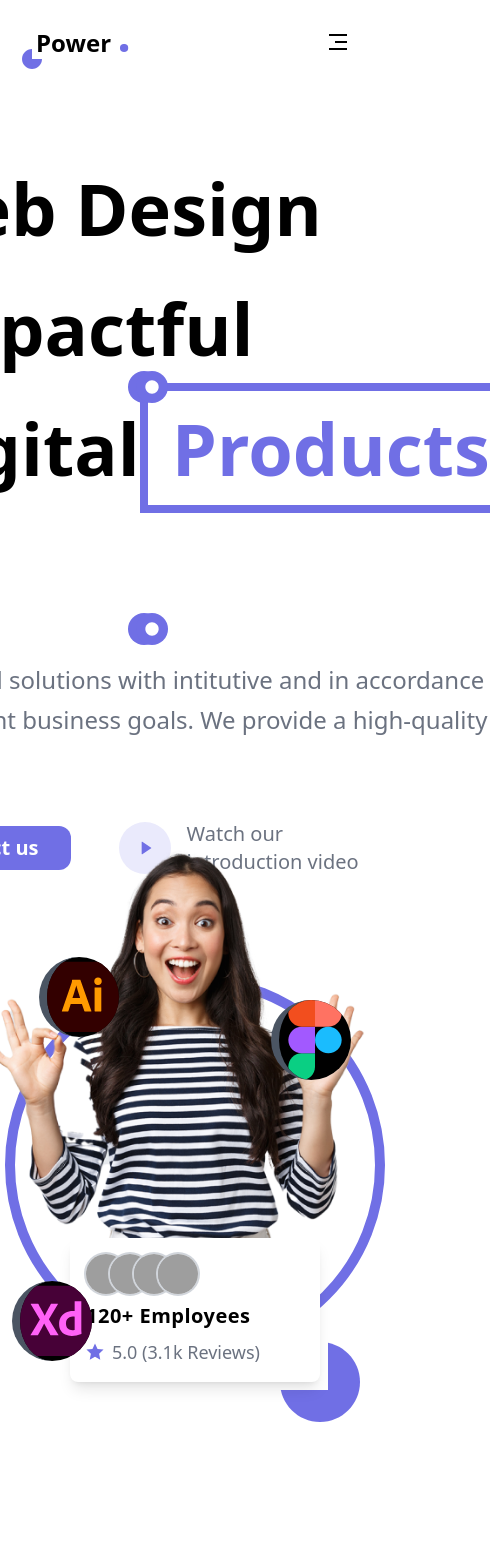
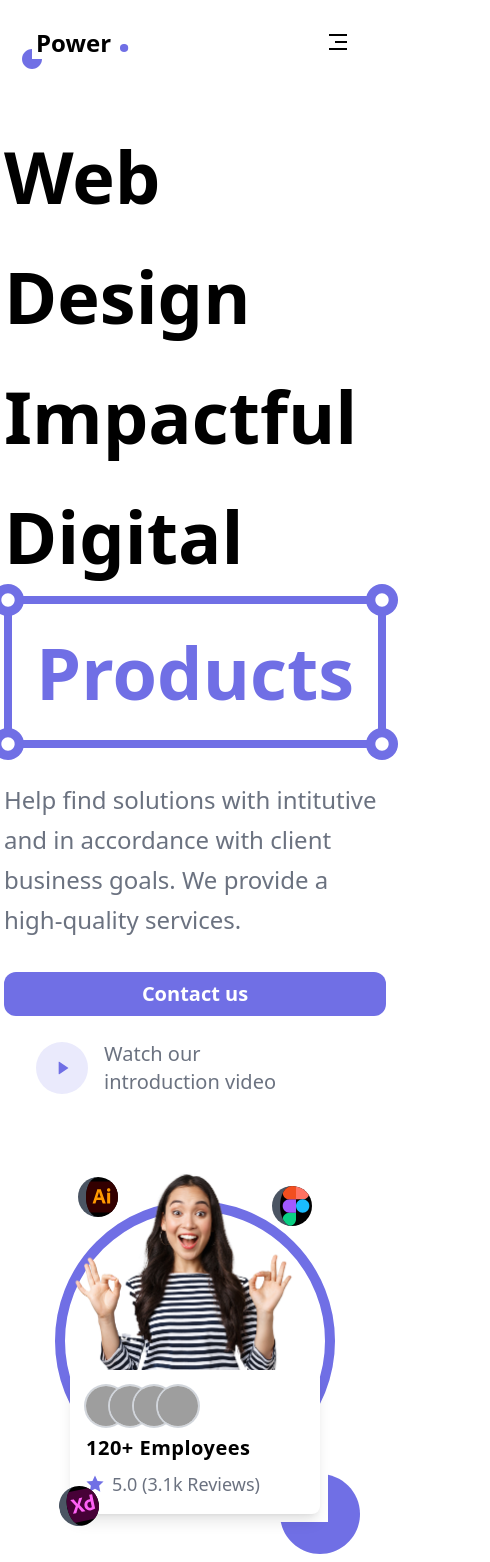
Before and after one commit to roquegabriel/landing-page, a React (Vite) app: page / in a window 390 px wide. Shown: the whole page, 490 px wide, since content can reach past the window. Before the commit the page ends 1430 px from the top, so only its background shows below. Built offline with nearby package versions, Linux system fonts and the light colour scheme; grey boxes are pictures that could not be loaded.

Commit message:
Update to make responsive

```diff
--- a/src/components/Hero.jsx
+++ b/src/components/Hero.jsx
@@ -7,11 +7,13 @@ import xdLogo from '../assets/images/adobe-xd.svg'
 
 const Hero = () => {
     return (
-        <section className='h-[90vh] grid grid-cols-1 md:grid-cols-8'>
-            <div className='md:col-span-5 flex items-center justify-center p-16'>
+        <section className='m-h-[90vh] grid grid-cols-1 xl:grid-cols-8'>
+            {/* Information */}
+            <div className='md:col-span-5 flex items-center justify-center p-8 xl:p-16'>
                 <div className='flex flex-col gap-8'>
-                    <h1 className='text-7xl font-bold leading-[7.5rem]'>Web Design Impactful Digital
-                        <span className='text-primary py-2 px-6 border-8 border-primary relative'>
+                    <h1 className='text-7xl font-bold leading-[7.5rem]'>
+                        Web Design Impactful Digital
+                        <span className='text-primary py-2 px-6 border-8 border-primary relative inline-block lg:inline'>
                             Products
                             <RiCheckboxBlankCircleFill className='text-base absolute -left-5 -top-5 text-white p-2 bg-primary rounded-full box-content' />
                             <RiCheckboxBlankCircleFill className='text-base absolute -left-5 -bottom-5 text-white p-2 bg-primary rounded-full box-content' />
@@ -19,18 +21,22 @@ const Hero = () => {
                             <RiCheckboxBlankCircleFill className='text-base absolute -right-5 -bottom-5 text-white p-2 bg-primary rounded-full box-content' />
                         </span>
                     </h1>
+                    {/* Hero text */}
                     <p className='text-gray-500 text-2xl leading-[2.5rem]'>Help find solutions with intitutive and in accordance with client business goals. We provide a high-quality services.</p>
-                    <div className='flex items-center gap-4'>
-                        <button className='bg-primary text-white py-2 px-8 rounded-xl font-bold text-xl'>Contact us</button>
-                        <button className='py-2 px-8 rounded-xl text-xl flex items-center gap-4 text-left text-gray-500'>
+                    {/* Buttons */}
+                    <div className='flex items-center gap-4 flex-col md:flex-row'>
+                        <button className='w-full xl:w-auto bg-primary text-white py-2 px-8 rounded-xl font-bold text-xl'>Contact us</button>
+                        <button className='w-full xl:w-auto py-2 px-8 rounded-xl text-xl flex items-center gap-4 text-left text-gray-500'>
                             <RiPlayFill className='bg-secondary text-primary rounded-full p-4 box-content' />Watch our <br /> introduction video
                         </button>
                     </div>
                 </div>
             </div>
-            <div className='relative md:col-span-3 flex items-center justify-center'>
+            {/* Image */}
+            <div className='relative md:col-span-3 flex items-center justify-center p-8'>
+                {/* Content image */}
                 <div>
-                    <img src={heroImage} alt="Hero" className='w-[450px] h-[450px] object-cover -mt-28' />
+                    <img src={heroImage} alt="Hero" className='w-[250px] h-[250px] md:w-[450px] md:h-[450px] object-cover xl:-mt-28' />
                     <div className='bg-white flex flex-col justify-center max-w-[250px] mx-auto shadow-lg rounded-lg p-4 gap-2 relative -mt-12'>
                         <div className='flex items-center'>
                             <img src="https://img.freepik.com/foto-gratis/mujer-oriental_1303-5251.jpg" className='h-10 w-10 rounded-full object-cover ring-2 ring-gray-300' alt="Employee picture" />
@@ -51,13 +57,13 @@ const Hero = () => {
                         </div>
                     </div>
                 </div>
-                <div className='absolute top-1/2 -translate-y-1/2 left-1/2 -translate-x-1/2 w-[380px] h-[380px] border-[10px] border-primary rounded-full -z-10' >
-                {/* Logos */}
+                {/* Circle */}
+                <div className='absolute top-1/2 -translate-y-1/2 left-1/2 -translate-x-1/2 w-[280px] h-[280px] md:w-[380px] md:h-[380px] border-[10px] border-primary rounded-full -z-10' >
+                    {/* Logos */}
                 </div>
-                <img src={figmaLogo} alt="Logo figma" className='w-20 h-20 object-fill rounded-full bg-black border-l-8 border-gray-600 absolute top-[12%] right-[10%]'   />
-                <img src={illustratorLogo} alt="illustrator figma" className='w-20 h-20 object-fill rounded-full bg-black border-l-8 border-gray-600 absolute top-[2%] left-[10%]'   />
-                <img src={xdLogo} alt="Xd figma" className='w-20 h-20 object-fill rounded-full bg-black border-l-8 border-gray-600 absolute bottom-[5%] left-[3%]'   />
-
+                <img src={figmaLogo} alt="figma logo" className='w-10 h-10 md:w-20 md:h-20 object-fill rounded-full bg-black border-l-8 border-gray-600 absolute top-[12%] right-[20%] xl:right-[10%]' />
+                <img src={illustratorLogo} alt="illustrator logo" className='w-10 h-10 md:w-20 md:h-20 object-fill rounded-full bg-black border-l-8 border-gray-600 absolute top-[10%] xl:top-[2%] left-[20%] xl:left-[10%]' />
+                <img src={xdLogo} alt="Xd logo" className='w-10 h-10 md:w-20 md:h-20 object-fill rounded-full bg-black border-l-8 border-gray-600 absolute bottom-[5%] left-[15%] xl:left-[3%] -rotate-12' />
             </div>
         </section>
     )
```
